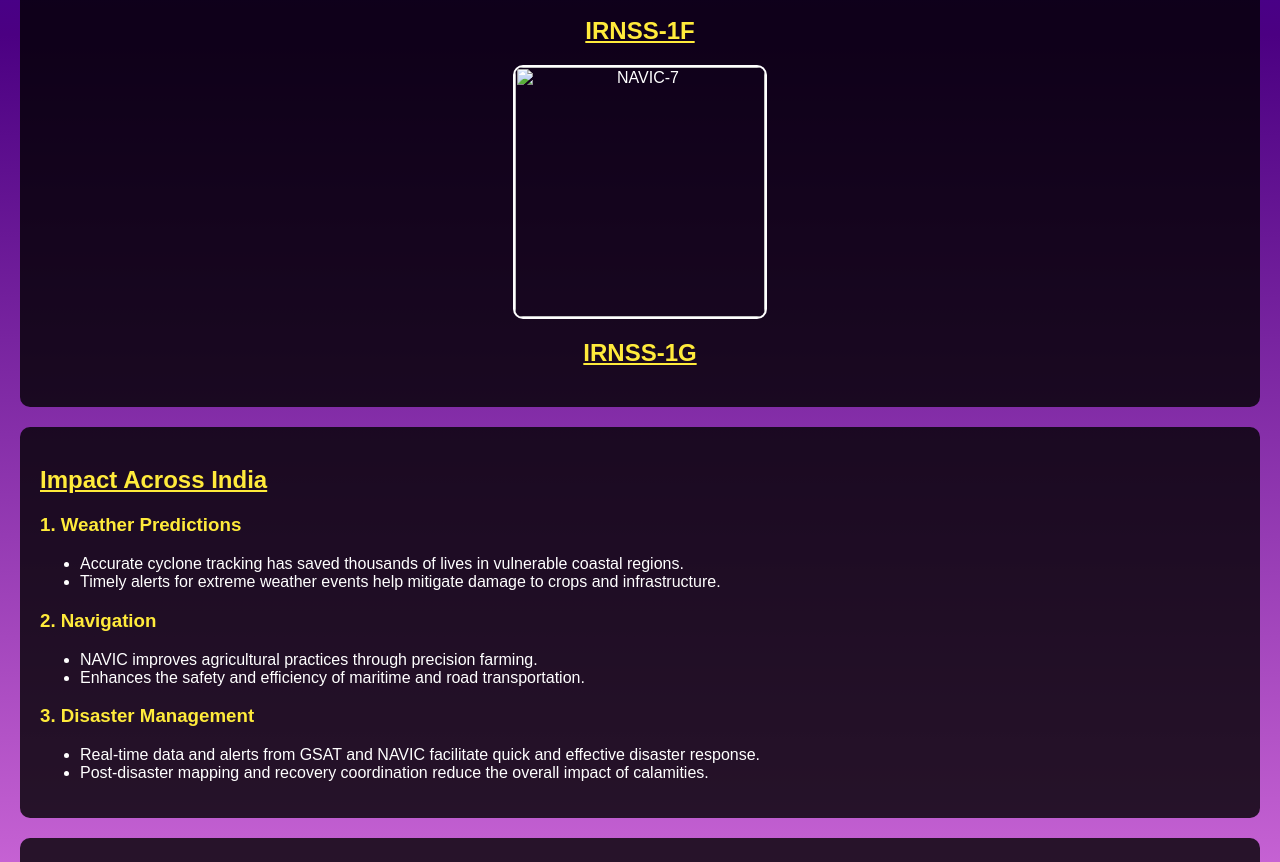
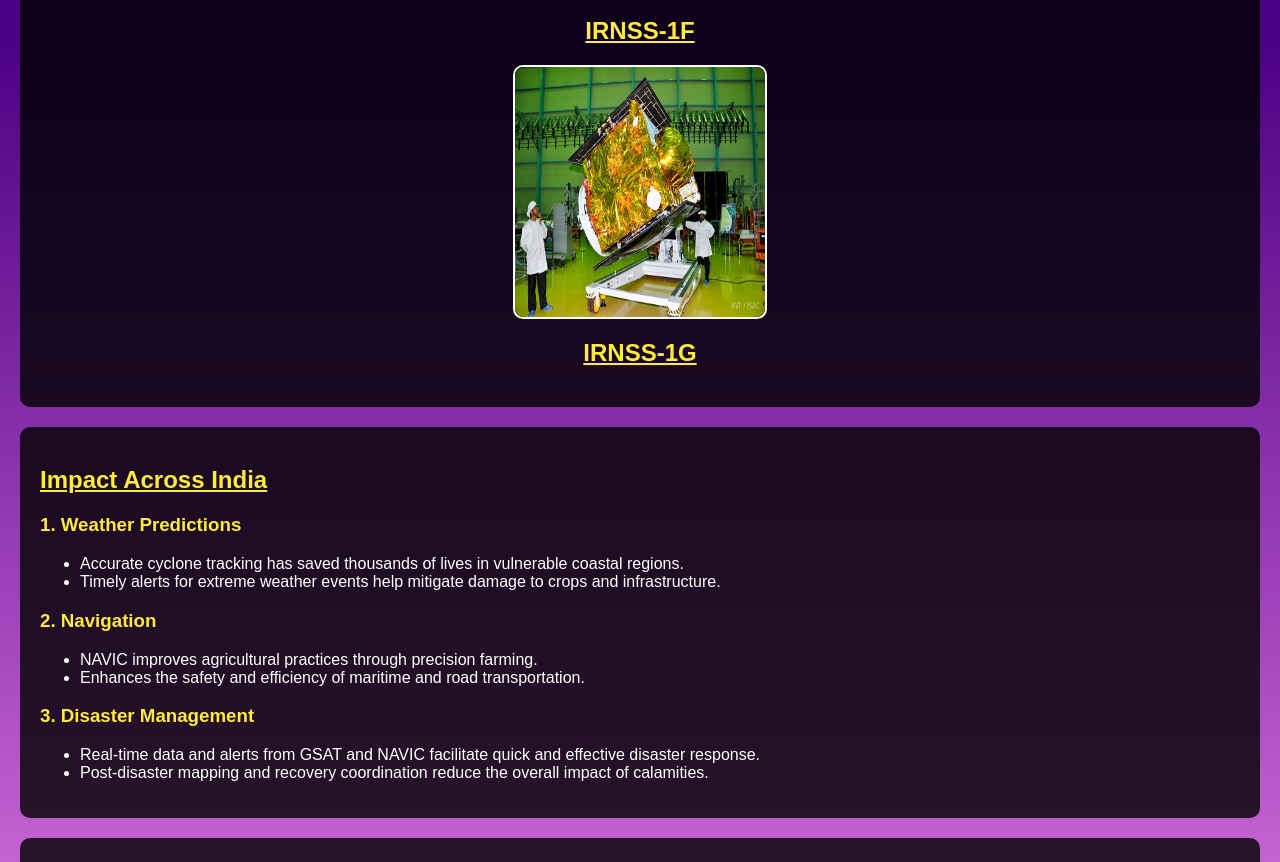
Before and after one commit to Shriraj507/Science, a plain HTML site: page Science Project.html in a window 1280 px wide. Shown: the part 5482-6344 px from the top of the page. Drawn offline with Linux system fonts and the light colour scheme.

Commit message:
Update Science Project.html

```diff
--- a/Science Project.html
+++ b/Science Project.html
@@ -171,7 +171,7 @@
             <h2>IRNSS-1E</h2>
             <img src="navic6.jpg" height="250" width="250" alt="NAVIC-6">
             <h2>IRNSS-1F</h2>
-            <img src="navic7.jpg height="250" width="250" alt="NAVIC-7">
+            <img src="navic7.jpg" height="250" width="250" alt="NAVIC-7">
             <h2>IRNSS-1G</h2>
         </div>
     </section>
```
